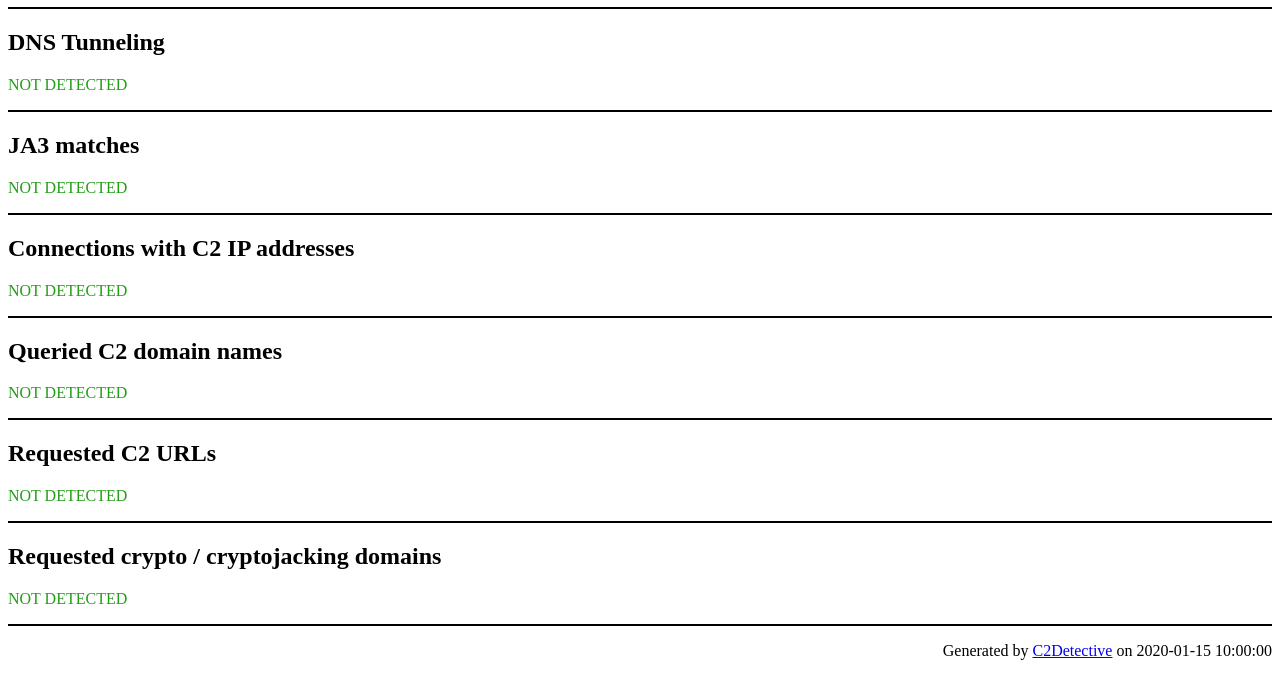
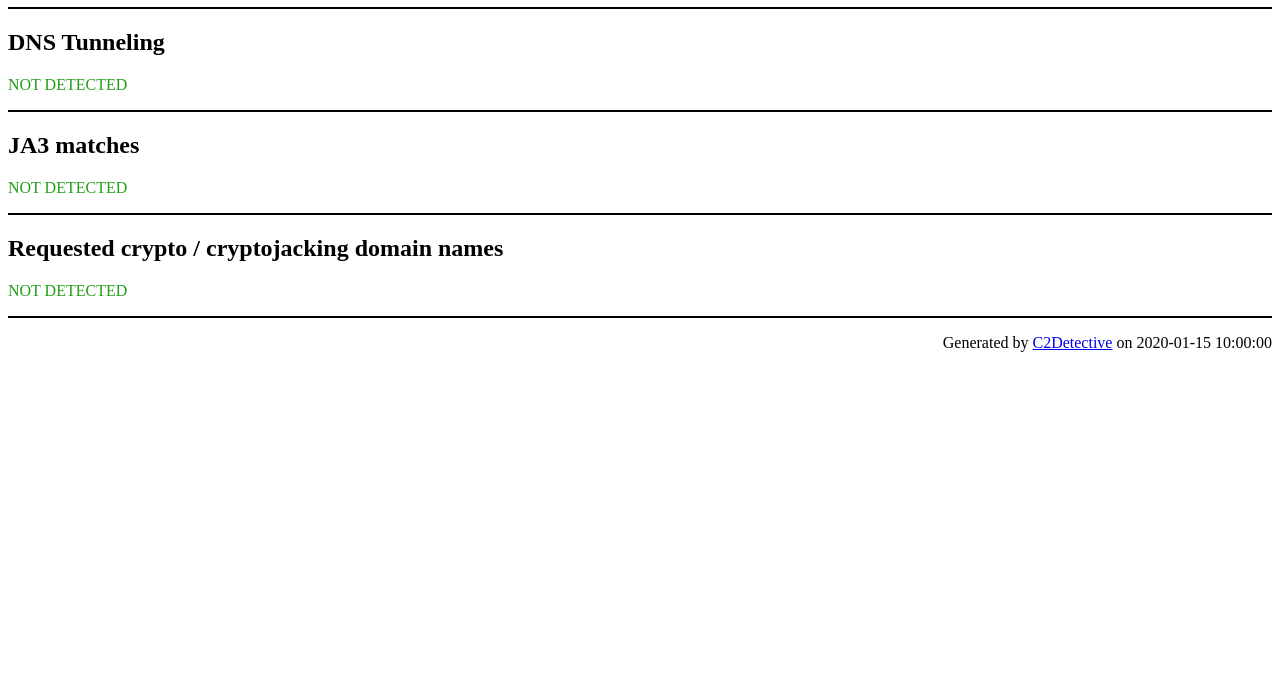
Before and after one commit to martinkubecka/C2Detective, a Python web app: template templates/report_template.html in a window 1280 px wide. Shown: the part 1592-2268 px from the top of the page. After the commit the page ends 1944 px from the top, so only its background shows below. Run offline with Jinja, Linux system fonts and the light colour scheme; the template is opened without the code that fills it: most values are stand-ins (such as "Sample title", 1, 10 or a date in 2020).

Commit message:
multiple minor changes
- added header row for DGA and  Crypto / Cryptojacking tables
- added C2Hunter IoCs sources into the analysis report
- displaying C2Hunter indicators in the analysis report only if the plugin is enabled
- rounded duration to the nearest whole number in long connections

```diff
--- a/c2detective.py
+++ b/c2detective.py
@@ -439,7 +439,7 @@ def main():
     detected_iocs = detection_engine.get_detected_iocs()
     c2_indicators_count = detection_engine.get_c2_indicators_count()
     if extracted_data and detected_iocs:
-        detection_reporter = DetectionReporter(output_dir, c2_indicators_total_count ,c2_indicators_count, extracted_data, detected_iocs)
+        detection_reporter = DetectionReporter(output_dir, c2_indicators_total_count ,c2_indicators_count, extracted_data, detected_iocs, plugin_c2_hunter)
         detection_reporter.write_detected_iocs_to_file()
         detection_reporter.create_html_analysis_report()
     else:
--- a/src/detection_engine.py
+++ b/src/detection_engine.py
@@ -209,7 +209,7 @@ class DetectionEngine:
                             src_port=src_port,
                             dst_ip=dst_ip,
                             dst_port=dst_port,
-                            duration=float(duration)
+                            duration=int(duration)
                         )
                         detected_connections.append(entry)
                 else:
--- a/src/detection_reporter.py
+++ b/src/detection_reporter.py
@@ -8,7 +8,7 @@ import datetime
 
 class DetectionReporter:
 
-    def __init__(self, output_dir, c2_indicators_total_count, c2_indicators_count, extracted_data, detected_iocs):
+    def __init__(self, output_dir, c2_indicators_total_count, c2_indicators_count, extracted_data, detected_iocs, plugin_c2_hunter):
         self.logger = logging.getLogger(__name__)
         self.base_relative_path = os.path.dirname(os.path.realpath(sys.argv[0]))
         self.template_dir_path = os.path.join(self.base_relative_path, "templates")
@@ -19,6 +19,7 @@ class DetectionReporter:
         self.detected_iocs = detected_iocs
         self.c2_indicators_total_count = c2_indicators_total_count
         self.c2_indicators_count = c2_indicators_count
+        self.plugin_c2_hunter = plugin_c2_hunter
 
     def write_detected_iocs_to_file(self):
         print(f"[{time.strftime('%H:%M:%S')}] [INFO] Writing detected IOCs to '{self.report_output_path}'")
@@ -38,7 +39,7 @@ class DetectionReporter:
         current_datetime = datetime.datetime.now().strftime('%Y-%m-%d %H:%M:%S')
 
         # render the template with the detected_iocs data
-        rendered_html = template.render(current_datetime=current_datetime, c2_indicators_total_count=self.c2_indicators_total_count, c2_indicators_count=self.c2_indicators_count, extracted_data=self.extracted_data, detected_iocs=self.detected_iocs)
+        rendered_html = template.render(current_datetime=current_datetime, c2_indicators_total_count=self.c2_indicators_total_count, c2_indicators_count=self.c2_indicators_count, extracted_data=self.extracted_data, detected_iocs=self.detected_iocs, plugin_c2_hunter=self.plugin_c2_hunter)
 
         # write the report to a file
         with open(self.analysis_report_path, 'w') as f:
--- a/templates/report_template.html
+++ b/templates/report_template.html
@@ -459,7 +459,10 @@
     <hr>
     <h2>Detected DGA domain names</h2>
     {% if detected_iocs.get("DGA_domains") %}
-    <table class="one-column-table">
+    <table class="report-table">
+        <tr>
+            <th>Domain Name</th>
+        </tr>
         {% for domain in detected_iocs.get("DGA_domains") %}
         <tr>
             <td>{{ domain }}</td>
@@ -476,7 +479,7 @@
     <table class="report-table">
         <thead>
             <tr>
-                <th>Domain</th>
+                <th>Domain Name</th>
                 <th>Query</th>
             </tr>
         </thead>
@@ -489,7 +492,16 @@
             </tr>
             {% endfor %}
             <tr>
-                <td colspan="2"><b>Queried {{ data.get("queries") | length }} unique subdomains for '{{ domain }}'</b></td>
+                <td colspan="2">
+                    <b>Queried {{ data.get("queries") | length }} unique
+                        {% if data.get("queries") | length == 1 %}
+                            subdomain
+                        {% else %}
+                            subdomains
+                        {% endif %}
+                        for '{{ domain }}'
+                    </b>
+                </td>
             </tr>
             {% endfor %}
         </tbody>
@@ -530,7 +542,27 @@
     {% endif %}
 
     <hr>
+    <h2>Requested crypto / cryptojacking domain names</h2>
+    {% if detected_iocs.get("crypto_domains") %}
+    <table class="report-table">
+        <tr>
+            <th>Domain Name</th>
+        </tr>
+        {% for domain in detected_iocs.get("crypto_domains") %}
+        <tr>
+            <td>{{ domain }}</td>
+        </tr>
+        {% endfor %}
+    </table>
+    {% else %}
+    <p class="not-detected">NOT DETECTED</p>
+    {% endif %}
+
+    {% if plugin_c2_hunter %}
+
+    <hr>
     <h2>Connections with C2 IP addresses</h2>
+    <p style="text-align: right;"><i>(IoCs Sources: Feodo Tracker, URLhaus, ThreatFox)</i></p>
     {% if detected_iocs.get("c2_ip_address") %}
         <table class="report-table">
             <thead>
@@ -572,6 +604,7 @@
 
     <hr>
     <h2>Queried C2 domain names</h2>
+    <p style="text-align: right;"><i>(IoCs Source: ThreatFox)</i></p>
     {% if detected_iocs.get("c2_domain") %}
     <table class="report-table">
         <thead>
@@ -591,6 +624,7 @@
 
     <hr>
     <h2>Requested C2 URLs</h2>
+    <p style="text-align: right;"><i>(IoCs Source: URLhaus)</i></p>
     {% if detected_iocs.get("c2_url") %}
         <table class="report-table">
             <thead>
@@ -668,18 +702,6 @@
         </table>
     {% endif %}
 
-    <hr>
-    <h2>Requested crypto / cryptojacking domains</h2>
-    {% if detected_iocs.get("crypto_domains") %}
-    <table class="one-column-table">
-        {% for domain in detected_iocs.get("crypto_domains") %}
-        <tr>
-            <td>{{ domain }}</td>
-        </tr>
-        {% endfor %}
-    </table>
-    {% else %}
-    <p class="not-detected">NOT DETECTED</p>
     {% endif %}
 
     <hr>
```
